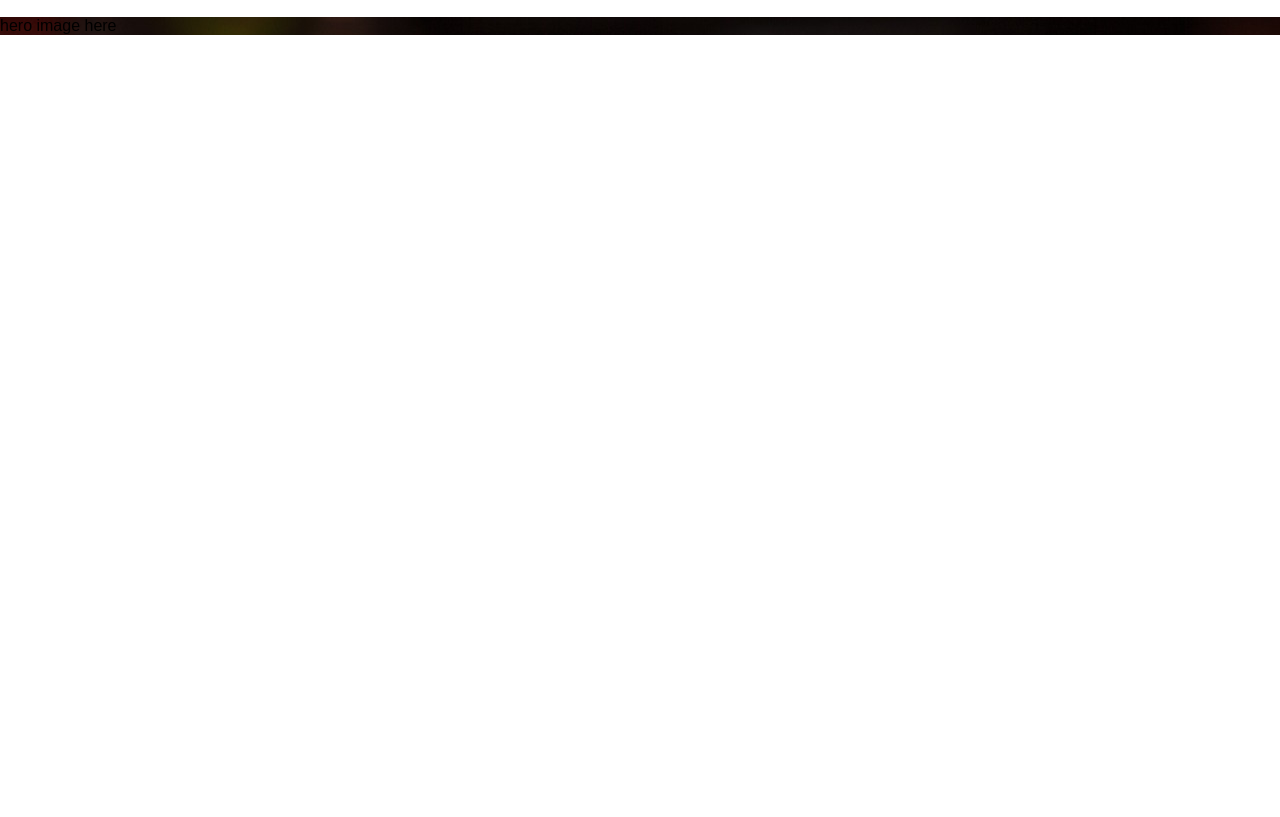
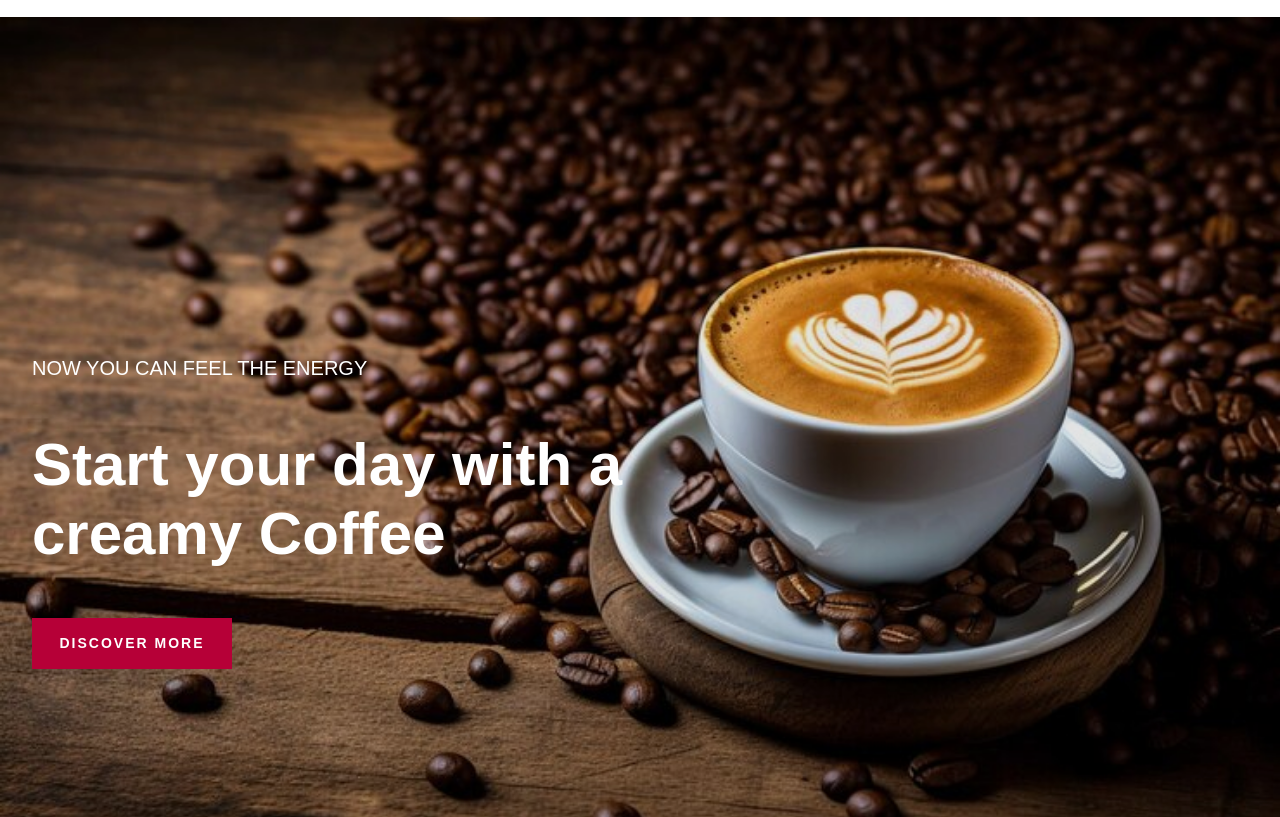
Before and after one commit to busolatom/slimmerMeCoffee, a plain HTML site: page index.html in a window 1280 px wide. Shown: the part 122-939 px from the top of the page. Before the commit the page ends 800 px from the top, so only its background shows below. Drawn offline with Linux system fonts and the light colour scheme.

Commit message:
Hero bg added

```diff
--- a/css/main.css
+++ b/css/main.css
@@ -72,7 +72,53 @@
     color: #2D0000;
   }
   #hero{
-    background-image: url(../assets/images/hero1.jpg);
+    background-image: url(../assets/images/herocf.jpg);
     background-size: cover;
     width: 100vw;
+    height: 100vh;
+    position: relative;
   }
+  .overlay {
+    position: absolute;
+    top: 0;
+    left: 0;
+    width: 100%;
+    height: 100%;
+    background-color: rgba(0, 0, 0, 0.1);
+    pointer-events: none; /* Allow pointer events to pass through */
+  }
+  .text {
+    font-family: "DM Sans", sans-serif;
+    font-size: 20px;
+    font-weight: 400;
+      text-align: left;
+      color: white;
+      position: absolute;
+      top: 40%;
+      right: 35%;
+      max-width: 800px;
+      /* transform: translate(-50%, -50%);
+      animation: fadeInDown 4s ease forwards 2; */
+    }
+
+    .text h1 {
+      font-size: 3em;
+      /* animation: fadeInUp 3s ease 1s forwards; */
+    }
+
+    .text p {
+      /* font-size: 1.5em; */
+      /* animation: fadeInUp 3s ease 1.5s forwards; */
+      font-size: 20px;
+    }
+    #discover-button {
+        background-color: #B60037;
+        color: #ffffff;
+        font-size: 14px;
+        font-weight: 700;
+        height: 51px;
+        letter-spacing: 2px;
+        border: 0;
+        width: 200px;
+        cursor: pointer;
+    }
--- a/index.html
+++ b/index.html
@@ -43,7 +43,12 @@
         <span>Call Us: (012) 6985 236 7512</span>
     </section>
     <section id="hero">
-      hero image here
+        <div class="overlay"></div>
+        <div class="text">
+            <p>NOW YOU CAN FEEL THE ENERGY <br></p>
+            <h1>Start your day with a creamy Coffee</h1>
+            <button id="discover-button">DISCOVER MORE</button>
+          </div>
     </section>
 </body>
 </html>
```
Also changed, not shown: assets/images/hero4.jpg (added), assets/images/hero5.jpg (added), assets/images/herocf.jpg (added).
